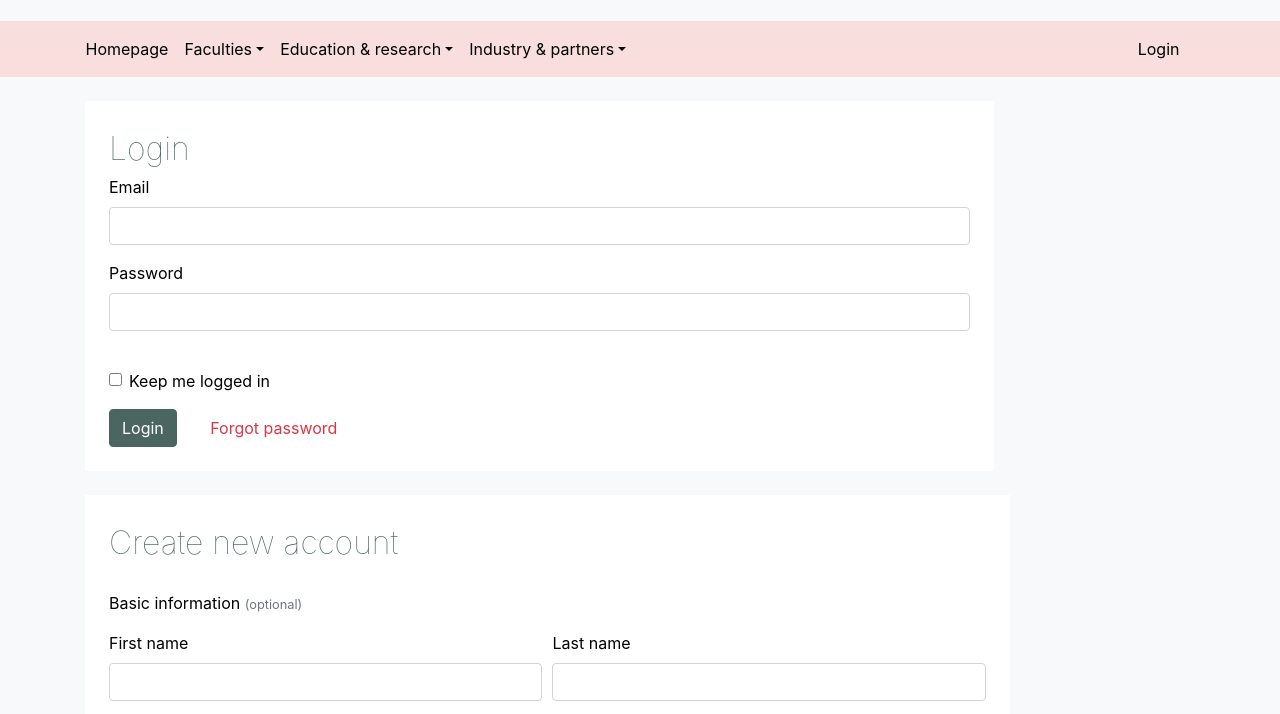
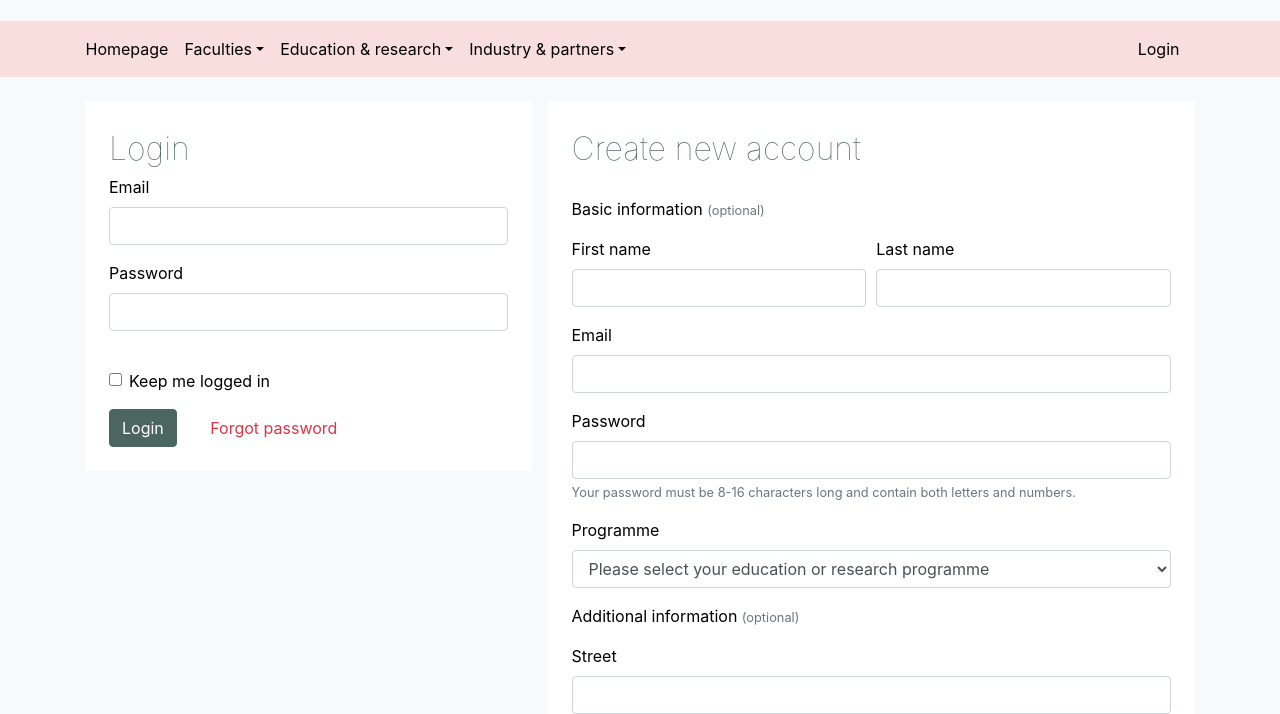
Before and after one commit to diana-dr/Web-and-Mobile-Accessibility, a plain HTML site: page final/students/src/login.html in a window 1280 px wide. Shown: the part 85-799 px from the top of the page. Drawn offline with Linux system fonts and the light colour scheme.

Commit message:
Merge remote-tracking branch 'origin/Diana' into Diana

```diff
--- a/final/students/src/login.html
+++ b/final/students/src/login.html
@@ -145,7 +145,7 @@
     <div class="container main" id="main" role="main">
          <div class="row no-gutters">
         <!-- for better acccessibility: change div to fieldset and add legend also delete original title-->
-            <div class="col-12 col-md-10 mt-4 login">
+            <div class="col-12 col-md-5 mt-4 login">
                 <div class="p-4 mr-md-3 bg-white">
                     <fieldset class="login">
                         <legend class="text-primary mb-4 title">Login</legend>
@@ -181,7 +181,7 @@
 
 
             <!-- for better acccessibility: change div to fieldset and add legend also delete original title-->
-            <div class="col-12 col-md-10 mt-4 register">
+            <div class="col-12 col-md-7 mt-4 register">
                 <div class="p-4 bg-white">
                     <fieldset class="register">
                     <legend class="text-primary mb-4 title">Create new account</legend>
```
